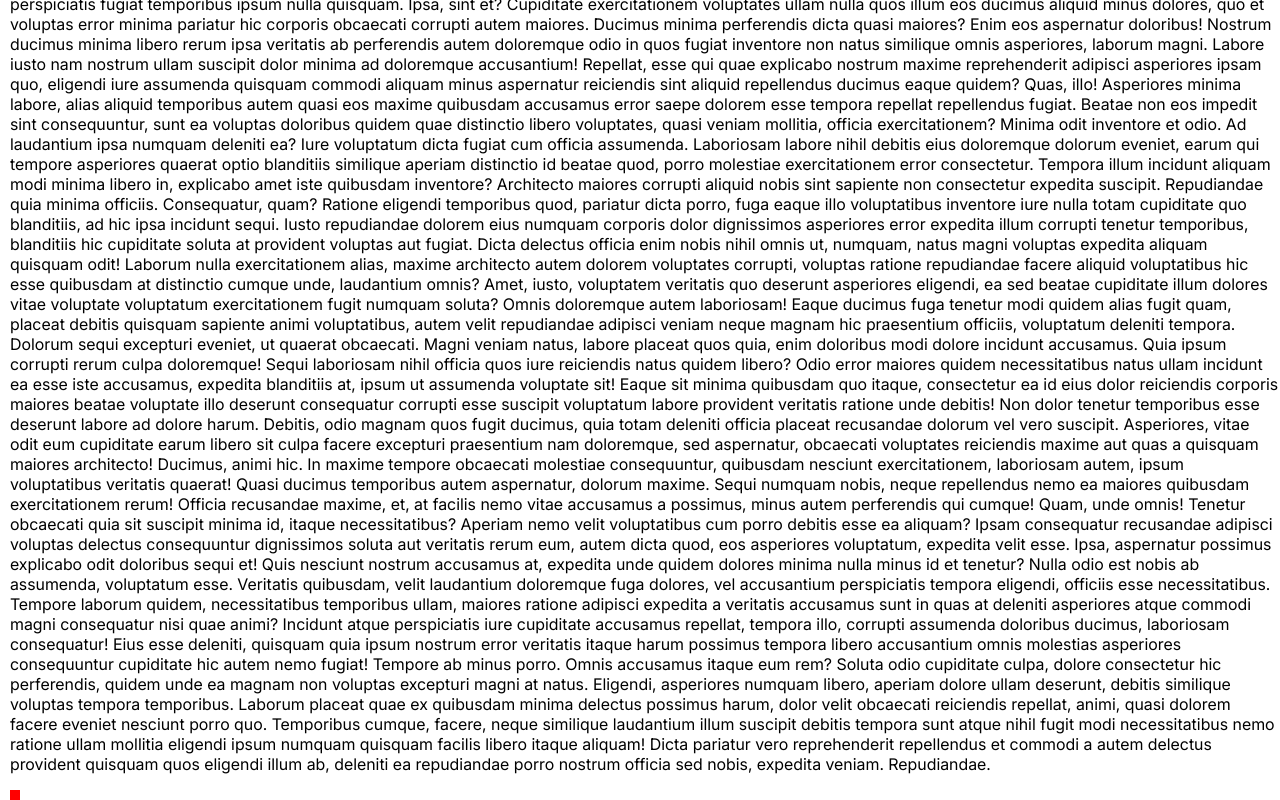
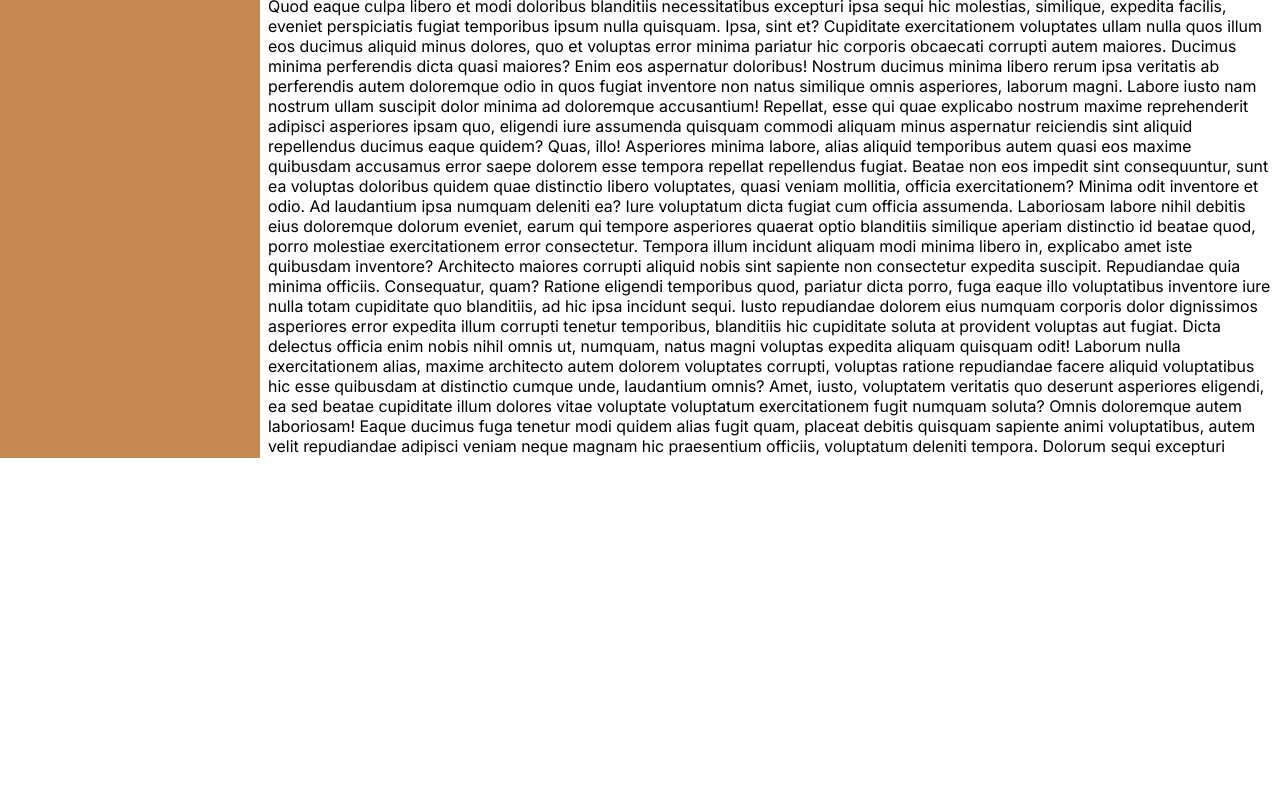
Before and after one commit to adsifspcaragua/Projeto-Hartat, a React (Vite) app: page / in a window 1280 px wide. Shown: the part 342-1142 px from the top of the page. After the commit the page ends 800 px from the top, so only its background shows below. Built offline with nearby package versions, Linux system fonts and the light colour scheme.

Commit message:
Set up placeholder sidebar and footer for development

```diff
--- a/src/App.css
+++ b/src/App.css
@@ -1,6 +1,7 @@
 .layout {
   display: flex;
   height: 100%;
+  width: 100%;
 }
 
 .content {
@@ -8,5 +9,14 @@
   flex-direction: column;
 
   width: 100%;
+  height: 100%;
   overflow-y: auto;
 }
+
+.padding-wrapper {
+  padding: 8px;
+}
+
+@media only screen and (max-width: 600px) {
+  .layout { flex-direction: column };
+}
--- a/src/App.jsx
+++ b/src/App.jsx
@@ -9,11 +9,14 @@ function App() {
   return (
     <>
       <div className='layout'>
+
         <Sidebar />
 
         <div className='content'>
+
           <PageRouter />
           <Footer />
+
         </div>
       </div>
     </>
--- a/src/components/PageRouter.jsx
+++ b/src/components/PageRouter.jsx
@@ -5,11 +5,13 @@ import Home from '../pages/Home'
 function PageRouter() {
 
     return(
-        <BrowserRouter>
-            <Routes>
-                <Route index element={<Home />}/>
-            </Routes>
-        </BrowserRouter>
+        <main className='padding-wrapper'>
+            <BrowserRouter>
+                <Routes>
+                    <Route index element={<Home />}/>
+                </Routes>
+            </BrowserRouter>
+        </main>
     )
 }
 
--- a/src/components/css/Footer.css
+++ b/src/components/css/Footer.css
@@ -1,5 +1,15 @@
 .footer {
-    background-color: red;
-    width: 10px;
-    height: 10px;
+    background-color: #644B31;
+    width: 100%;
+    height: 235px;
+
+    flex-shrink: 0;
+    margin-top: auto;
 }
+
+@media only screen and (max-width: 600px) {
+  .footer {
+    width: 100%;
+    height: 675px;
+  }
+}
--- a/src/components/css/Sidebar.css
+++ b/src/components/css/Sidebar.css
@@ -1,5 +1,16 @@
 .sidebar {
-    background-color: red;
-    width: 10px;
-    height: 10px;
+    display: flex;
+    background-color: #C58852;
+
+    width: 260px;
+    height: 100vh;
+
+    flex-shrink: 0;
 }
+
+@media only screen and (max-width: 600px) {
+  .sidebar {
+    width: 100%;
+    height: 100px;
+  }
+}
--- a/src/index.css
+++ b/src/index.css
@@ -45,9 +45,10 @@ h2 {
     margin: 5px 0;
 }
 
-body, html {
+body, html, #root {
     margin: 0;
     height: 100%;
+    width: 100%;
 }
 
 * {
```
Also changed, not shown: 1 other file (tests, documents, lock files or other folders).
